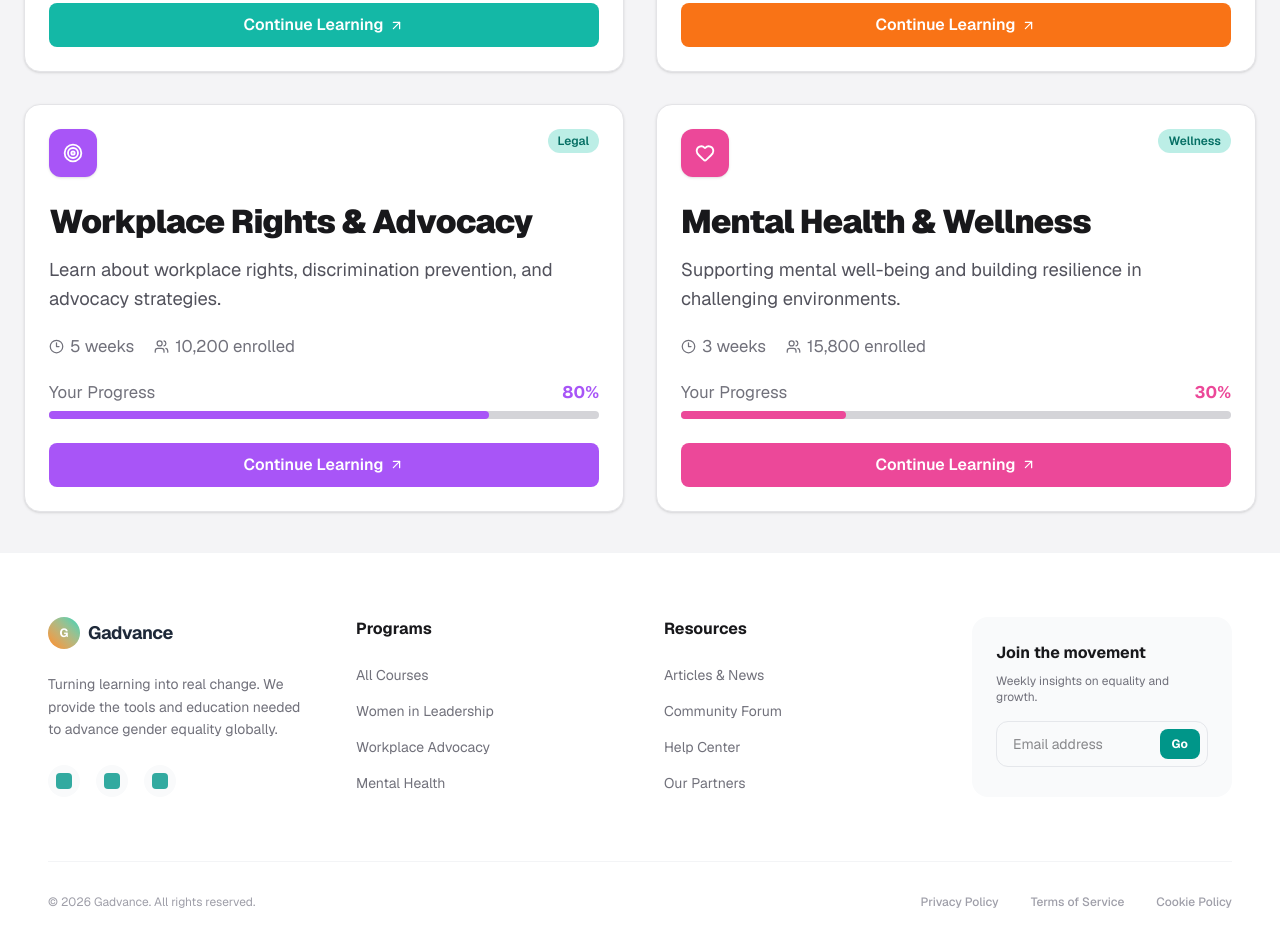
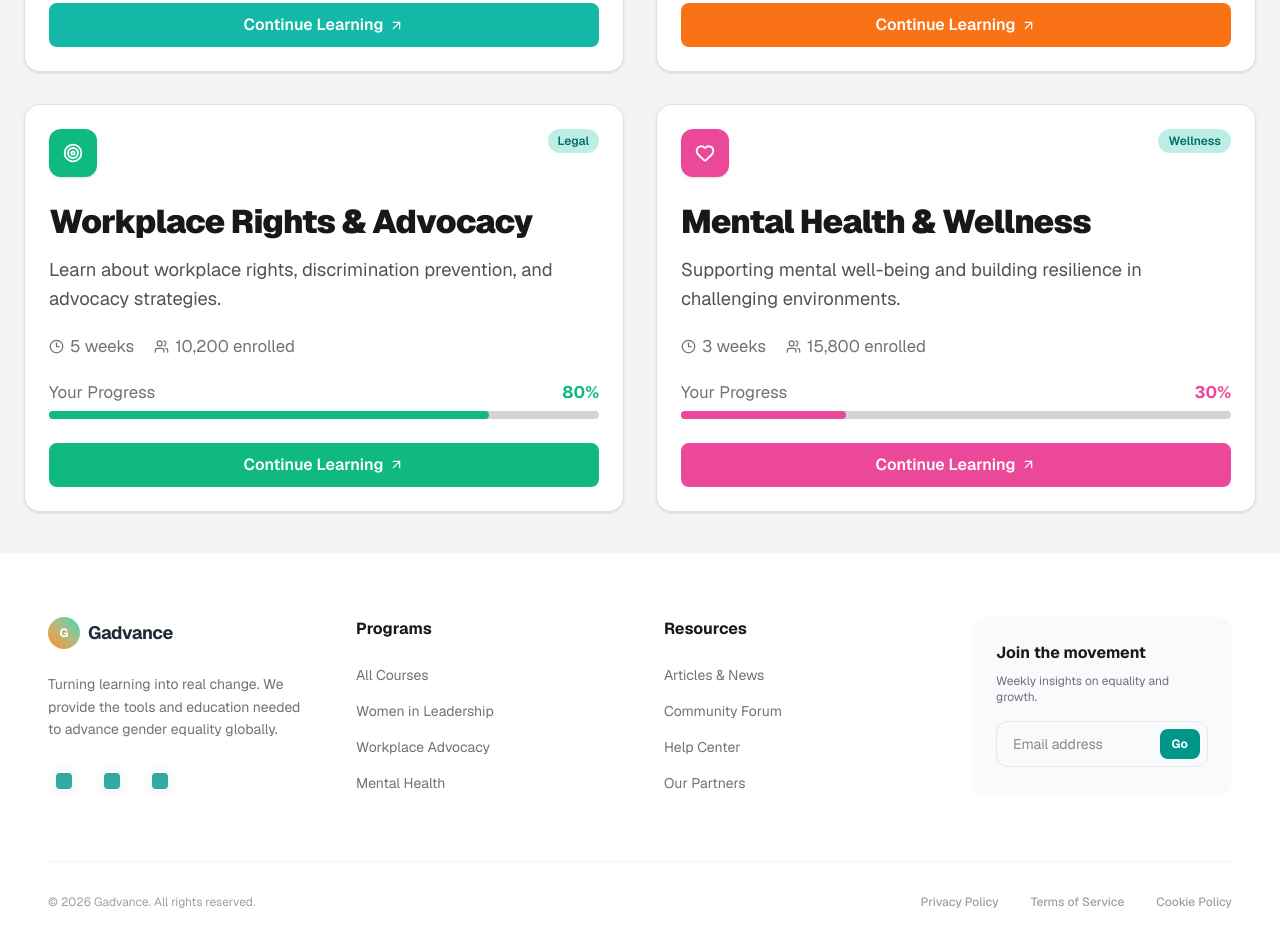
Before and after one commit to nathsuki73/gadvance, a Next.js app: page /workspace/courses in a window 1280 px wide. Shown: the part 780-1706 px from the top of the page. Built offline with nearby package versions, Linux system fonts and the light colour scheme.

Commit message:
Refactor course module display: update block structure, enhance navigation, and improve content rendering

```diff
--- a/app/workspace/courses/page.tsx
+++ b/app/workspace/courses/page.tsx
@@ -3,10 +3,7 @@
 import React, { useMemo, useState } from "react";
 import Footer from "@/app/components/Footer";
 import Header from "@/app/components/Header";
-import {
-  ModuleContentViewer,
-  type ModuleBlock,
-} from "@/app/components/moduleViewer";
+import { BlockRenderer, type ModuleBlock } from "@/app/components/moduleViewer";
 import {
   ArrowLeft,
   ArrowUpRight,
@@ -105,30 +102,31 @@ const courseModules: CourseModule[] = [
     icon: "briefcase",
     blocks: [
       {
-        id: "m2-section",
-        type: "section",
-        title: "Leadership Skills",
-        description:
-          "Focus on confidence, decision making, and strategic communication.",
-        children: [
-          {
         id: "m2-title",
         type: "title",
-            text: "Leading Teams with Clarity",
-            level: 3,
+        text: "Module 2: Leadership Skills",
+        level: 2,
       },
       {
         id: "m2-para",
         type: "paragraph",
-            text: "Effective leaders align team goals, create trust, and communicate expectations consistently.",
-          },
-        ],
+        text: "Focus on confidence, decision making, strategic communication, and mentorship pathways.",
       },
       {
         id: "m2-video",
         type: "video",
         title: "Women Leaders in Practice",
         url: "https://www.youtube.com/watch?v=Q0sZc0r2B5Y",
+      },
+      {
+        id: "m2-quiz",
+        type: "quiz",
+        question: "Which skill most directly improves team alignment?",
+        options: [
+          "Clear communication",
+          "Avoiding feedback",
+          "Working in isolation",
+        ],
       },
     ],
   },
@@ -141,7 +139,7 @@ const courseModules: CourseModule[] = [
     duration: "5 weeks",
     enrolled: "10,200",
     tag: "Legal",
-    accent: "#a855f7",
+    accent: "#10b981",
     icon: "target",
     blocks: [
       {
@@ -166,6 +164,14 @@ const courseModules: CourseModule[] = [
           "Immediately publish details on social media",
         ],
       },
+      {
+        id: "m3-game",
+        type: "game",
+        title: "Policy Path Simulator",
+        description:
+          "Practice choosing reporting paths in realistic scenarios.",
+        href: "#",
+      },
     ],
   },
   {
@@ -181,14 +187,27 @@ const courseModules: CourseModule[] = [
     icon: "wellness",
     blocks: [
       {
-        id: "m4-section",
-        type: "section",
-        title: "Wellness Toolkit",
-        children: [
+        id: "m4-title",
+        type: "title",
+        text: "Module 4: Wellness Toolkit",
+        level: 2,
+      },
       {
         id: "m4-para",
         type: "paragraph",
         text: "Small daily routines such as reflection, movement, and boundary setting reduce long-term stress load.",
+      },
+      {
+        id: "m4-video",
+        type: "video",
+        title: "Resilience Basics",
+        url: "https://www.youtube.com/watch?v=hnpQrMqDoqE",
+      },
+      {
+        id: "m4-quiz",
+        type: "quiz",
+        question: "Which action supports sustainable stress recovery?",
+        options: ["Sleep routine", "Skipping meals", "Overworking"],
       },
       {
         id: "m4-game",
@@ -197,8 +216,6 @@ const courseModules: CourseModule[] = [
         description:
           "Choose healthy responses in realistic day-to-day stress situations.",
         href: "#",
-          },
-        ],
       },
     ],
   },
@@ -230,26 +247,19 @@ const getBlockLabel = (block: ModuleBlock): string => {
   }
 };
 
-const buildModuleNavItems = (
-  blocks: ModuleBlock[],
-  prefix = "",
-): ModuleNavItem[] => {
-  return blocks.flatMap((block, index) => {
-    const idBase =
+const getBlockAnchorId = (block: ModuleBlock, index: number): string => {
+  const rawId =
     typeof block.id === "string" || typeof block.id === "number"
       ? String(block.id)
-        : `${prefix}${index}`;
-    const current: ModuleNavItem = {
-      id: idBase,
-      label: getBlockLabel(block),
+      : `${block.type}-${index}`;
+  return `module-block-${rawId}`;
 };
 
-    if (block.type === "section" && block.children?.length) {
-      return [current, ...buildModuleNavItems(block.children, `${idBase}-`)];
-    }
-
-    return [current];
-  });
+const buildModuleNavItems = (blocks: ModuleBlock[]): ModuleNavItem[] => {
+  return blocks.map((block, index) => ({
+    id: getBlockAnchorId(block, index),
+    label: getBlockLabel(block),
+  }));
 };
 
 const CourseCard = ({
@@ -350,6 +360,14 @@ const Workspace = () => {
 
   const displayedNavId = activeNavId || moduleNavItems[0]?.id || "";
 
+  const handleModuleNavClick = (navId: string) => {
+    setActiveNavId(navId);
+    const target = document.getElementById(navId);
+    if (target) {
+      target.scrollIntoView({ behavior: "smooth", block: "start" });
+    }
+  };
+
   if (selectedModule) {
     return (
       <div className="min-h-screen bg-[#f4f4f6] font-sans text-zinc-900">
@@ -401,7 +419,7 @@ const Workspace = () => {
                       <button
                         key={item.id}
                         type="button"
-                        onClick={() => setActiveNavId(item.id)}
+                        onClick={() => handleModuleNavClick(item.id)}
                         className="w-full rounded-md border px-3 py-2 text-left text-sm font-semibold transition-colors"
                         style={
                           isActive
@@ -424,11 +442,16 @@ const Workspace = () => {
                 </div>
               </aside>
 
-              <div>
-                <ModuleContentViewer
-                  blocks={selectedModule.blocks}
-                  className="space-y-5"
-                />
+              <div className="space-y-5">
+                {selectedModule.blocks.map((block, index) => {
+                  const anchorId = getBlockAnchorId(block, index);
+                  const key = block.id ?? `${block.type}-${index}`;
+                  return (
+                    <section key={key} id={anchorId} className="scroll-mt-24">
+                      <BlockRenderer block={block} />
+                    </section>
+                  );
+                })}
               </div>
             </div>
           </article>
```
Lines whose indentation alone changed are shown as unchanged.
